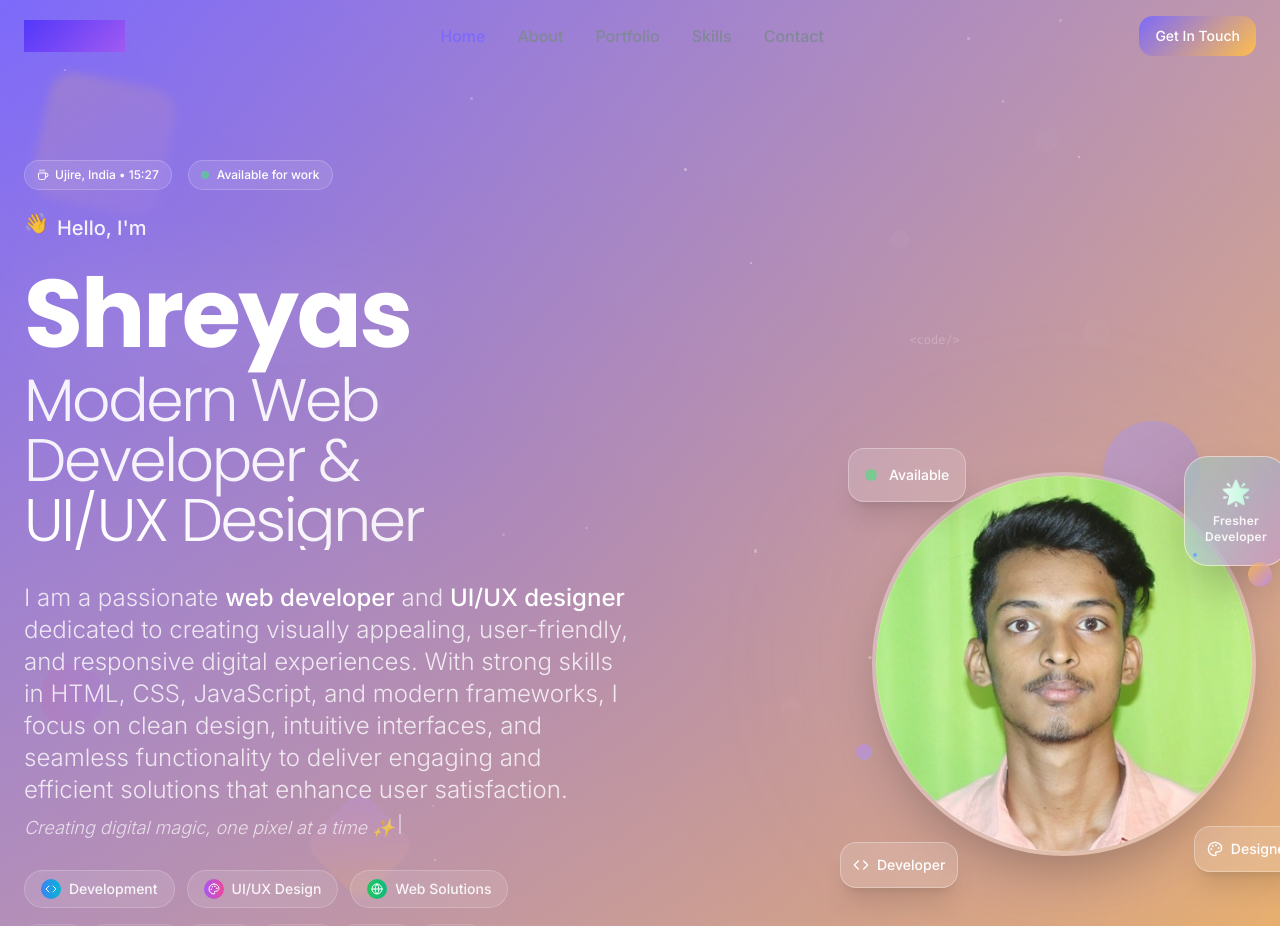
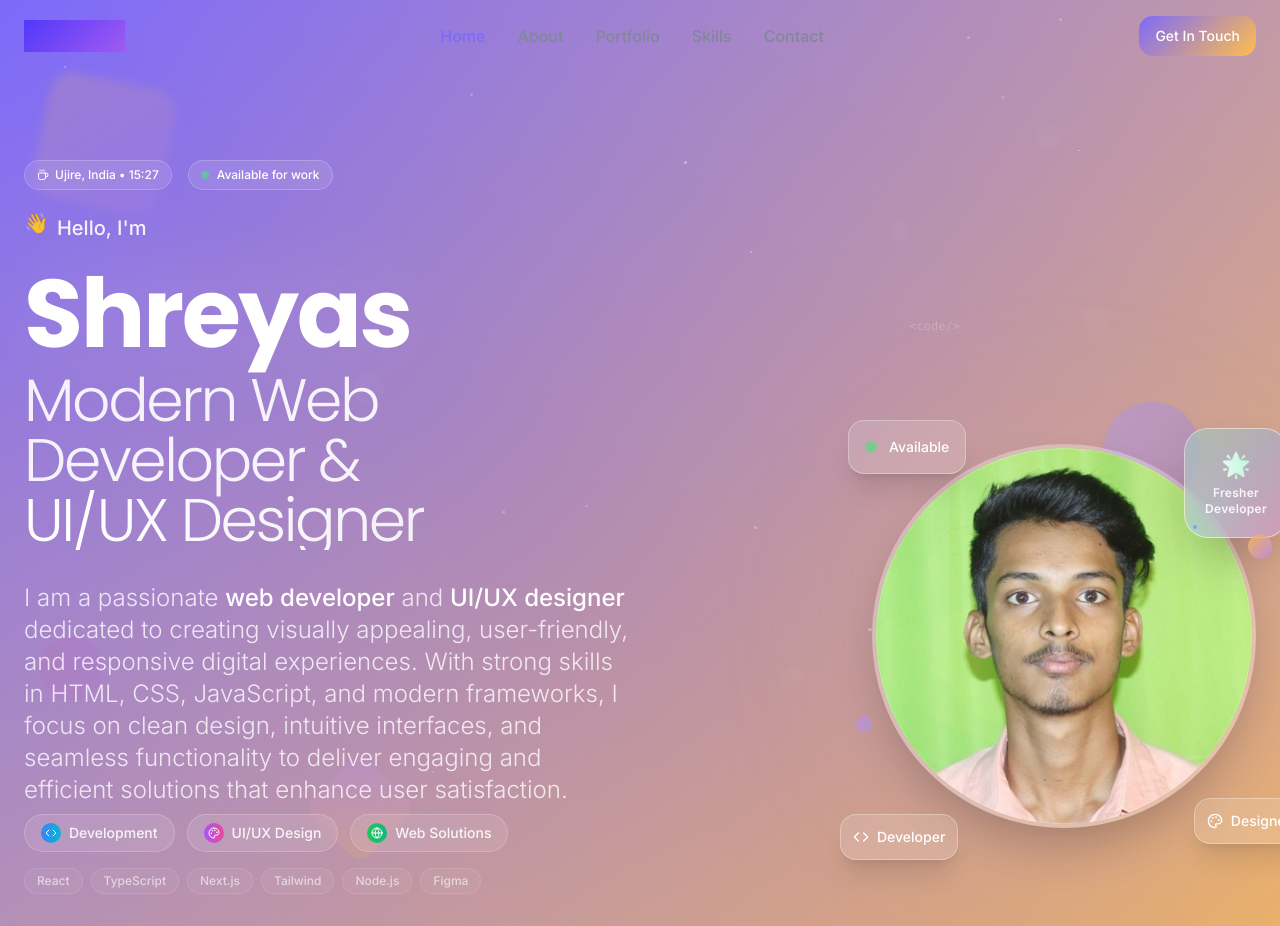
Before and after one commit to shreyas123-g/developer-portfolio18, a React (Vite) app: page / in a window 1280 px wide. Shown: the top 926 px of the page. Built offline with nearby package versions, Linux system fonts and the light colour scheme; the HTML template or start-up script is replaced by a standard one.

Commit message:
Remove hero section text

```diff
--- a/src/components/HeroSection.tsx
+++ b/src/components/HeroSection.tsx
@@ -271,13 +271,6 @@ const HeroSection = () => {
                 I am a passionate <span className="text-white font-medium">web developer</span> and <span className="text-white font-medium">UI/UX designer</span> dedicated to creating visually appealing, user-friendly, and responsive digital experiences. With strong skills in HTML, CSS, JavaScript, and modern frameworks, I focus on clean design, intuitive interfaces, and seamless functionality to deliver engaging and efficient solutions that enhance user satisfaction.
               </p>
 
-              {/* Typewriter Effect */}
-              <div className="h-8 mb-6">
-                <p className="text-lg text-white/70 font-light italic">
-                  {typedText}
-                  <span className="inline-block w-0.5 h-5 bg-white/70 ml-1 animate-pulse"></span>
-                </p>
-              </div>
 
               {/* Enhanced Skill Tags with Tech Stack */}
               <div className="mb-6">
```
